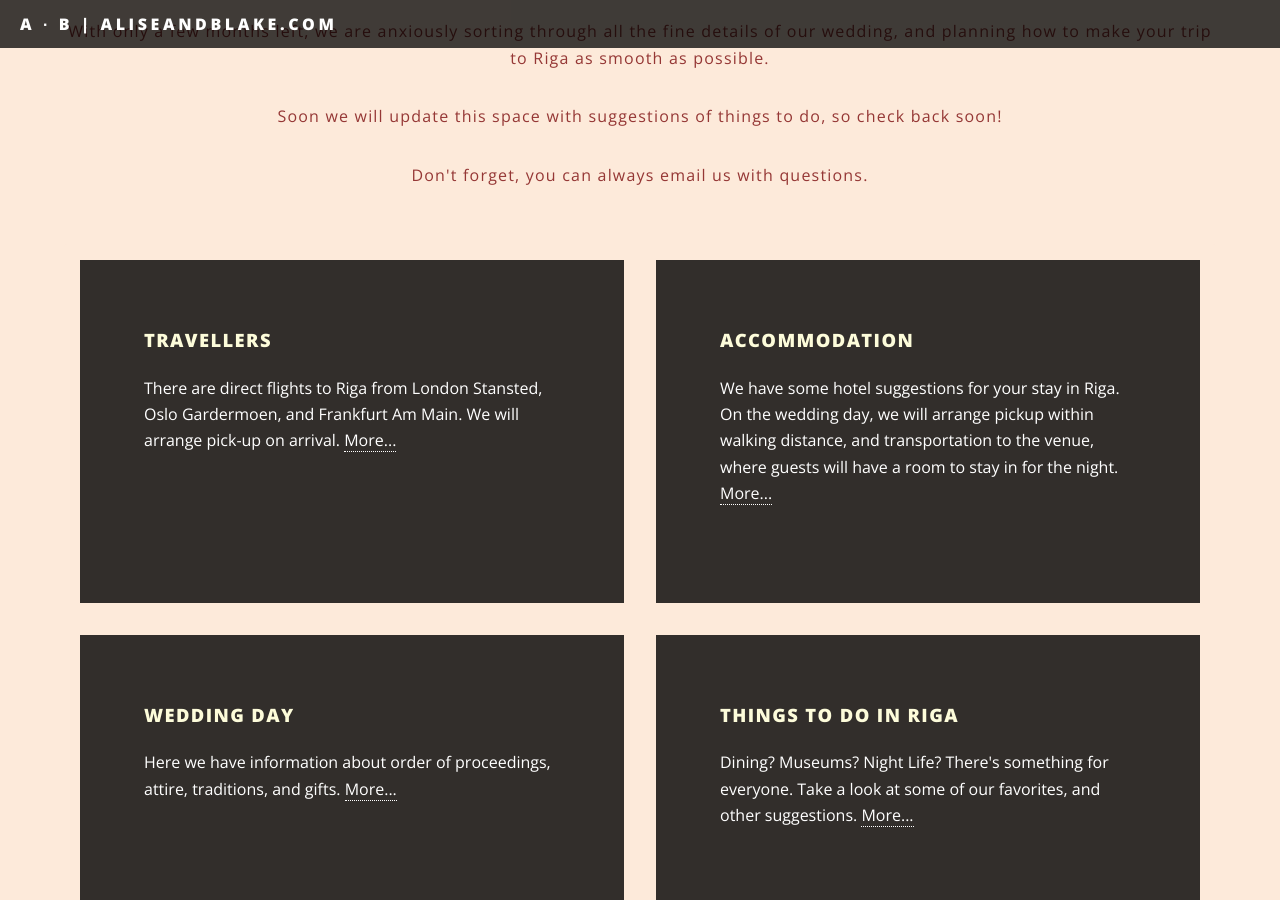
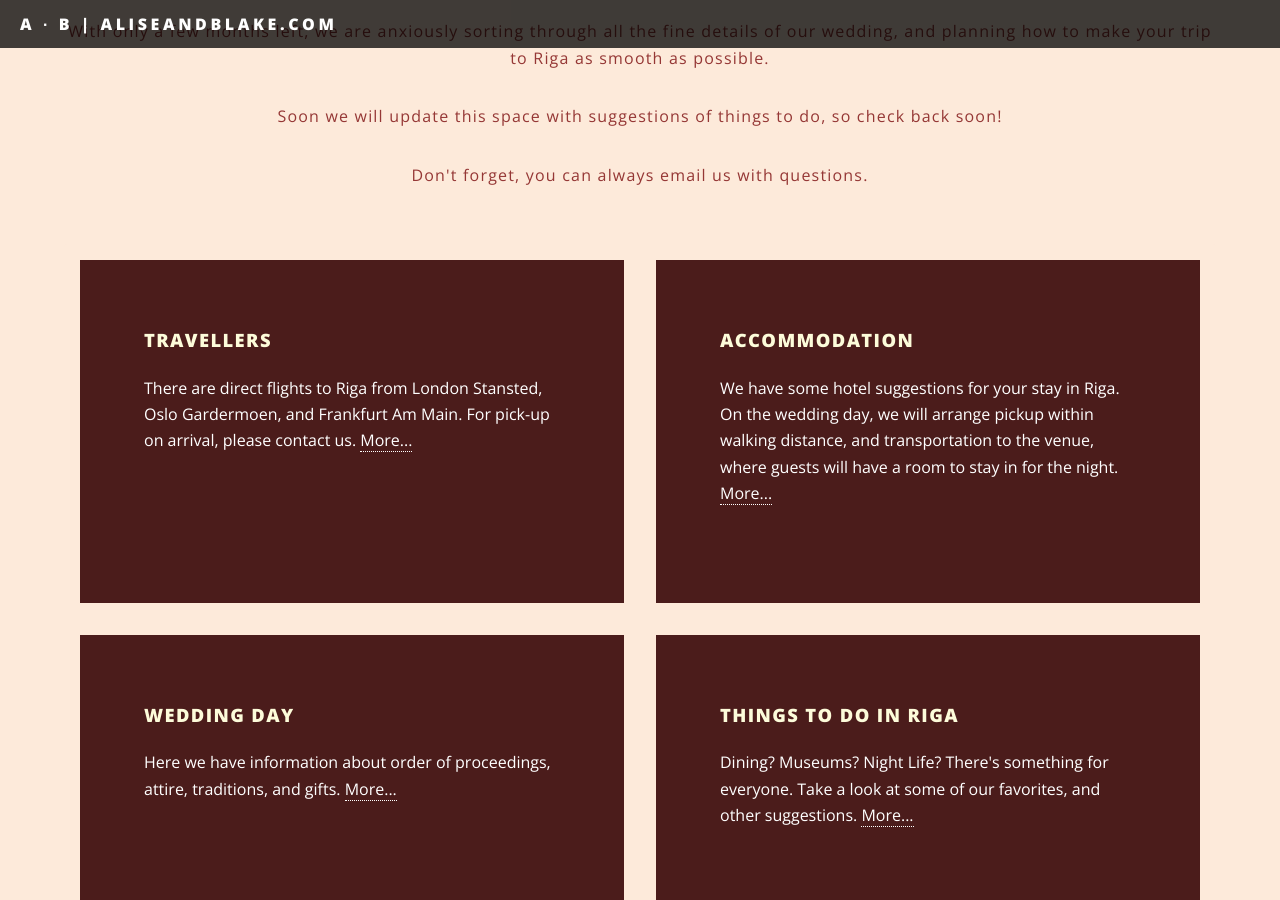
Before and after one commit to aliseandblake/aliseandblake.github.io, a Jekyll site: the page built from index.html, in a window 1280 px wide and 900 px high, scrolled down 1292 px. Built offline with Jekyll 4.4.1, drawn with Linux system fonts in a browser that asks for light colours.

Commit message:
clarify pickup on arrival and dont use slay graphite color for squares

```diff
--- a/css/main.scss
+++ b/css/main.scss
@@ -1222,7 +1222,8 @@ $baseurl: '{{ site.baseurl }}/images';
 
       .features {
         li {
-          background-color: #322e2b;
+          background-color: #4b1c1b;
+          // background-color: #953735;
         }
       }
 
--- a/index.html
+++ b/index.html
@@ -61,8 +61,8 @@ layout: landing
                   <p>
 
                   There are direct flights to Riga from London Stansted, Oslo
-                  Gardermoen, and Frankfurt Am Main. We will arrange pick-up on
-                  arrival. <a href="travellers">More...</a>
+                  Gardermoen, and Frankfurt Am Main.  For pick-up on arrival,
+                  please contact us. <a href="travellers">More...</a>
 
                   </p>
                 </li>
```
